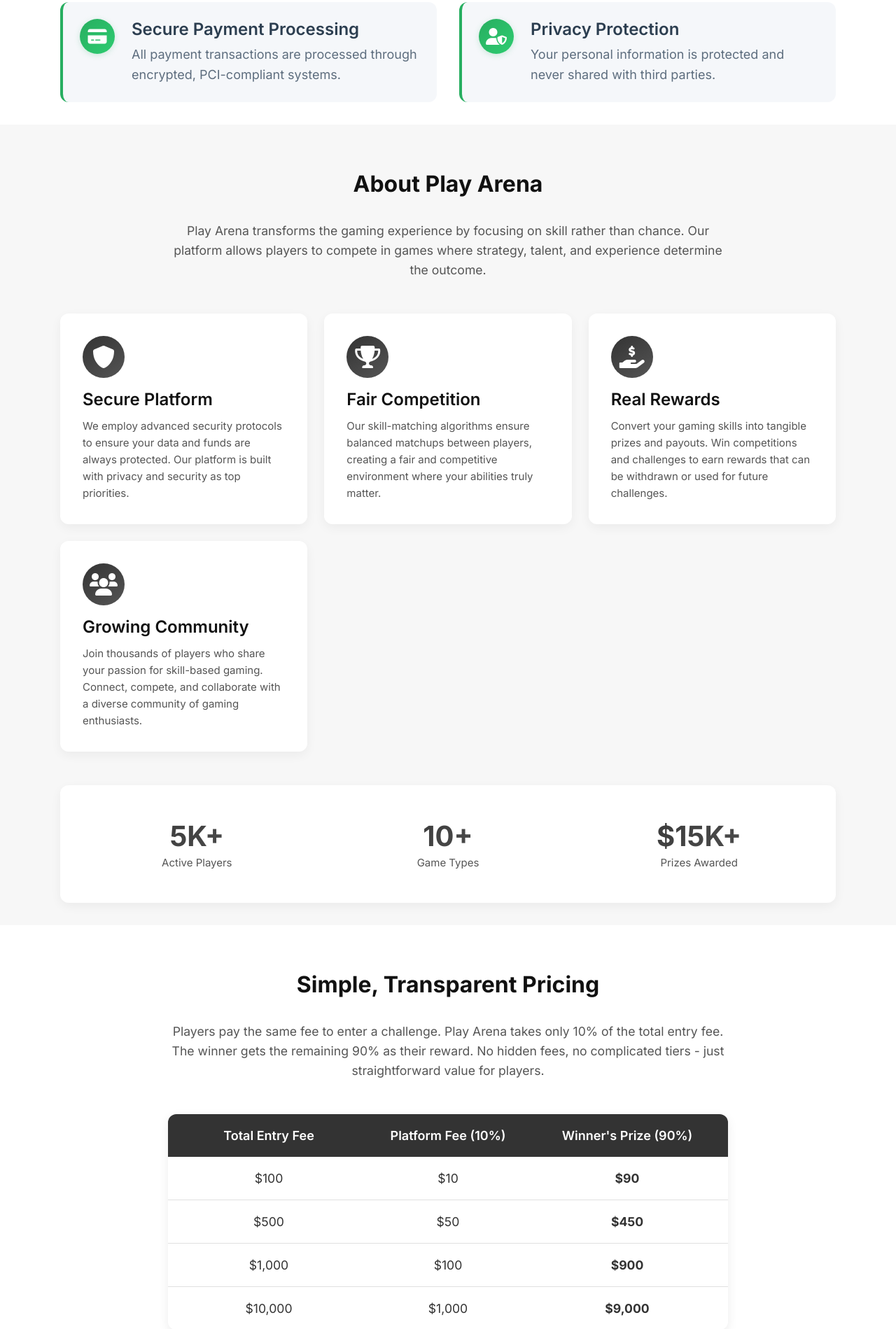
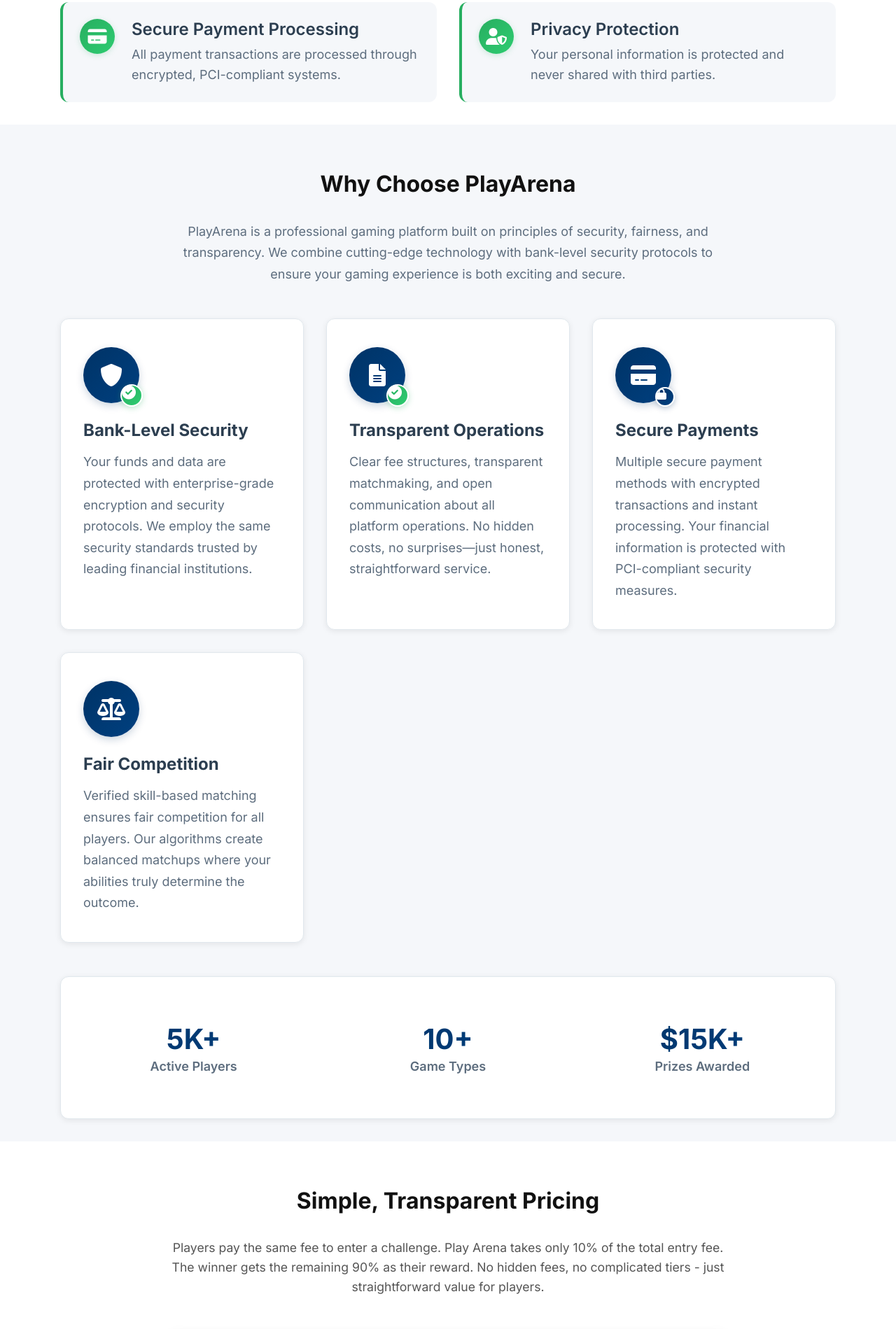
Before and after one commit to PlayArena-Elite-LTD/playarena-server, a Django app: page / in a window 1280 px wide. Shown: the part 1631-3530 px from the top of the page at 70% size. Run offline with Django 5.2, Linux system fonts and the light colour scheme.

Commit message:
Step 4: Redesign About section with bank-style professional design - Change title from 'About Play Arena' to 'Why Choose PlayArena' - Update intro text to emphasize security, fairness, and transparency - Redesign 4 feature cards: Bank-Level Security, Transparent Operations, Secure Payments, Fair Competition - Add professional icons with check/lock badges for visual trust indicators - Apply bank-style colors: navy gradients, professional typography - Update card styling: white background, subtle shadows, professional hover effects - Update stats section with professional styling and bank-style colors - Improve spacing and typography throughout section

```diff
--- a/static/styles/style.css
+++ b/static/styles/style.css
@@ -687,7 +687,7 @@
 /*=============== ABOUT SECTION ===============*/
 .about {
   position: relative;
-  background-color: var(--color-off-white);
+  background-color: var(--color-bg-light);
 }
 
 .about-intro {
@@ -697,70 +697,100 @@
 }
 
 .about-description {
-  font-size: 1.1rem;
-  line-height: 1.6;
-  color: var(--color-medium-gray);
+  font-size: 1.125rem;
+  line-height: 1.7;
+  color: var(--color-text-secondary);
 }
 
 /* Card grid layout */
 .about-cards {
   grid-template-columns: repeat(auto-fit, minmax(270px, 1fr));
-  gap: 1.5rem;
+  gap: 2rem;
   margin-bottom: var(--mb-3);
 }
 
 .about-card {
-  background-color: var(--color-white);
-  padding: 2rem;
+  background-color: var(--color-bg-white);
+  padding: 2.5rem 2rem;
   border-radius: 0.75rem;
-  box-shadow: 0 5px 15px rgba(0, 0, 0, 0.05);
+  box-shadow: 0 2px 8px rgba(0, 0, 0, 0.08);
+  border: 1px solid var(--color-border-light);
   transition: all 0.3s ease;
   position: relative;
-  overflow: hidden;
+  overflow: visible;
   z-index: 1;
 }
 
 .about-card:hover {
-  transform: translateY(-10px);
-  box-shadow: 0 10px 25px rgba(0, 0, 0, 0.1);
-}
-
-.dark-theme .about-card:hover {
-  box-shadow: 0 10px 25px rgba(0, 0, 0, 0.3);
+  transform: translateY(-4px);
+  box-shadow: 0 8px 24px rgba(0, 51, 102, 0.12);
+  border-color: var(--color-primary-navy);
 }
 
 .about-card-icon {
   font-size: 2rem;
-  width: 60px;
-  height: 60px;
+  width: 80px;
+  height: 80px;
   display: flex;
   align-items: center;
   justify-content: center;
   border-radius: 50%;
-  margin-bottom: var(--mb-1);
+  margin-bottom: var(--mb-1-5);
   color: var(--color-white);
-  background: linear-gradient(
-    145deg,
-    var(--color-dark-gray),
-    var(--color-medium-gray)
-  );
+  background: var(--gradient-primary);
+  box-shadow: 0 4px 12px rgba(0, 51, 102, 0.2);
   transition: all 0.3s ease;
+  position: relative;
+}
+
+.about-card-check {
+  position: absolute;
+  bottom: -5px;
+  right: -5px;
+  font-size: 1.25rem;
+  background: var(--gradient-accent);
+  width: 32px;
+  height: 32px;
+  border-radius: 50%;
+  display: flex;
+  align-items: center;
+  justify-content: center;
+  box-shadow: 0 2px 8px rgba(39, 174, 96, 0.3);
+  border: 2px solid var(--color-bg-white);
+}
+
+.about-card-lock {
+  position: absolute;
+  bottom: -5px;
+  right: -5px;
+  font-size: 1rem;
+  background: var(--gradient-primary);
+  width: 28px;
+  height: 28px;
+  border-radius: 50%;
+  display: flex;
+  align-items: center;
+  justify-content: center;
+  box-shadow: 0 2px 8px rgba(0, 51, 102, 0.3);
+  border: 2px solid var(--color-bg-white);
 }
 
 .about-card:hover .about-card-icon {
-  transform: scale(1.1) rotate(5deg);
+  transform: scale(1.05);
+  box-shadow: 0 6px 16px rgba(0, 51, 102, 0.3);
 }
 
 .about-card-title {
   font-size: var(--h3-font-size);
-  margin-bottom: var(--mb-0-75);
-  color: var(--color-near-black);
+  font-weight: var(--font-bold);
+  margin-bottom: var(--mb-1);
+  color: var(--color-text-primary);
 }
 
 .about-card-text {
-  font-size: var(--small-font-size);
-  color: var(--color-medium-gray);
-  line-height: 1.6;
+  font-size: var(--normal-font-size);
+  color: var(--color-text-secondary);
+  line-height: 1.7;
 }
 
 /* Stats section */
@@ -768,12 +798,13 @@
   display: flex;
   flex-wrap: wrap;
   justify-content: center;
-  gap: 2rem;
-  text-align: center;
-  padding: 2rem;
-  background-color: var(--color-white);
+  gap: 3rem;
+  text-align: center;
+  padding: 3rem 2rem;
+  background-color: var(--color-bg-white);
   border-radius: 0.75rem;
-  box-shadow: 0 5px 15px rgba(0, 0, 0, 0.05);
+  box-shadow: 0 2px 8px rgba(0, 0, 0, 0.08);
+  border: 1px solid var(--color-border-light);
 }
 
 .about-stat {
@@ -791,8 +822,11 @@
   font-size: 2.5rem;
   font-weight: var(--font-bold);
   margin-bottom: var(--mb-0-25);
-  color: var(--color-dark-gray);
-  background: linear-gradient(
+  color: var(--color-primary-navy);
+  background: var(--gradient-primary);
+  -webkit-background-clip: text;
+  -webkit-text-fill-color: transparent;
+  background-clip: text;
     145deg,
     var(--color-dark-gray),
     var(--color-medium-gray)
@@ -804,8 +838,9 @@
 }
 
 .about-stat-text {
-  font-size: var(--small-font-size);
-  color: var(--color-medium-gray);
+  font-size: var(--normal-font-size);
+  color: var(--color-text-secondary);
+  font-weight: var(--font-semi-bold);
 }
 
 /* Media queries for About Section */
--- a/templates/index.html
+++ b/templates/index.html
@@ -201,14 +201,11 @@
 
       <section class="about section" id="about">
         <div class="container">
-          <h2 class="section-title">About Play Arena</h2>
+          <h2 class="section-title">Why Choose PlayArena</h2>
 
           <div class="about-intro">
             <p class="about-description">
-              Play Arena transforms the gaming experience by focusing on skill
-              rather than chance. Our platform allows players to compete in
-              games where strategy, talent, and experience determine the
-              outcome.
+              PlayArena is a professional gaming platform built on principles of security, fairness, and transparency. We combine cutting-edge technology with bank-level security protocols to ensure your gaming experience is both exciting and secure.
             </p>
           </div>
 
@@ -216,48 +213,43 @@
             <div class="about-card">
               <div class="about-card-icon">
                 <i class="fas fa-shield-alt"></i>
+                <i class="fas fa-check-circle about-card-check"></i>
               </div>
-              <h3 class="about-card-title">Secure Platform</h3>
+              <h3 class="about-card-title">Bank-Level Security</h3>
               <p class="about-card-text">
-                We employ advanced security protocols to ensure your data and
-                funds are always protected. Our platform is built with privacy
-                and security as top priorities.
+                Your funds and data are protected with enterprise-grade encryption and security protocols. We employ the same security standards trusted by leading financial institutions.
               </p>
             </div>
 
             <div class="about-card">
               <div class="about-card-icon">
-                <i class="fas fa-trophy"></i>
+                <i class="fas fa-file-alt"></i>
+                <i class="fas fa-check-circle about-card-check"></i>
               </div>
-              <h3 class="about-card-title">Fair Competition</h3>
+              <h3 class="about-card-title">Transparent Operations</h3>
               <p class="about-card-text">
-                Our skill-matching algorithms ensure balanced matchups between
-                players, creating a fair and competitive environment where your
-                abilities truly matter.
+                Clear fee structures, transparent matchmaking, and open communication about all platform operations. No hidden costs, no surprises—just honest, straightforward service.
               </p>
             </div>
 
             <div class="about-card">
               <div class="about-card-icon">
-                <i class="fas fa-hand-holding-usd"></i>
+                <i class="fas fa-credit-card"></i>
+                <i class="fas fa-lock about-card-lock"></i>
               </div>
-              <h3 class="about-card-title">Real Rewards</h3>
+              <h3 class="about-card-title">Secure Payments</h3>
               <p class="about-card-text">
-                Convert your gaming skills into tangible prizes and payouts. Win
-                competitions and challenges to earn rewards that can be
-                withdrawn or used for future challenges.
+                Multiple secure payment methods with encrypted transactions and instant processing. Your financial information is protected with PCI-compliant security measures.
               </p>
             </div>
 
             <div class="about-card">
               <div class="about-card-icon">
-                <i class="fas fa-users"></i>
+                <i class="fas fa-balance-scale"></i>
               </div>
-              <h3 class="about-card-title">Growing Community</h3>
+              <h3 class="about-card-title">Fair Competition</h3>
               <p class="about-card-text">
-                Join thousands of players who share your passion for skill-based
-                gaming. Connect, compete, and collaborate with a diverse
-                community of gaming enthusiasts.
+                Verified skill-based matching ensures fair competition for all players. Our algorithms create balanced matchups where your abilities truly determine the outcome.
               </p>
             </div>
           </div>
```
